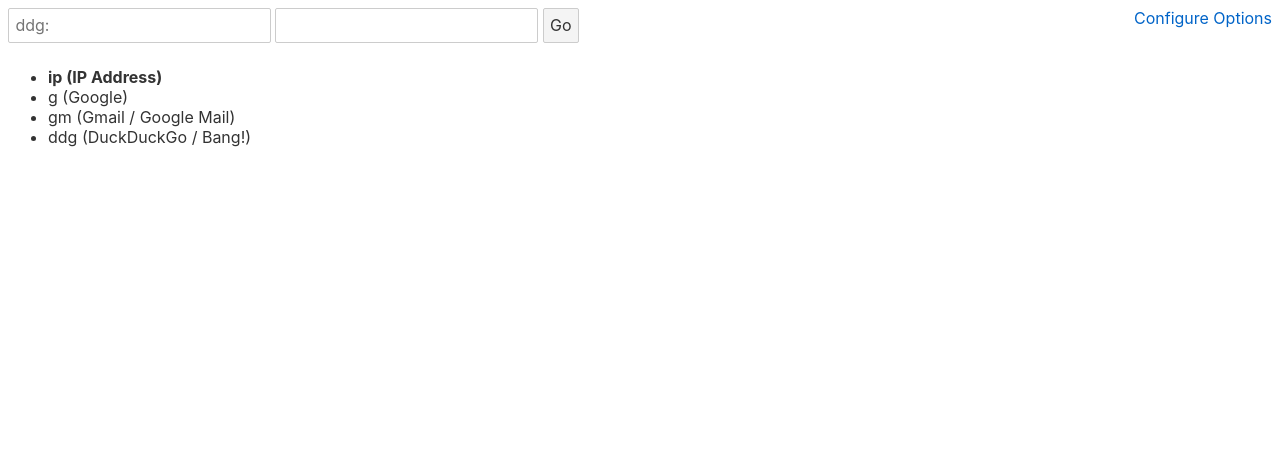
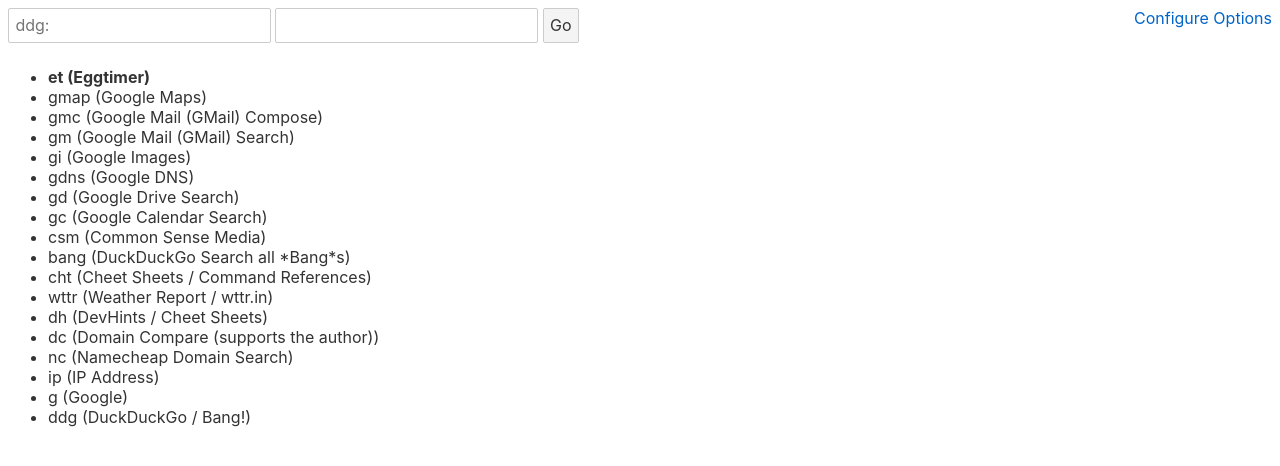
Before and after one commit to chrisputnam9/quixer, a Svelte app: page / in a window 1280 px wide. Shown: the top 466 px of the page. Built offline with nearby package versions, Linux system fonts and the light colour scheme.

Commit message:
Added some default services In progress - search via query string

```diff
--- a/src/data/default-config.js
+++ b/src/data/default-config.js
@@ -67,29 +67,176 @@
       },
       active: true
     },
+
     {
       id: '1',
-      alias: 'gm',
-      name: 'Gmail / Google Mail',
-      action: {
-        url: 'https://mail.google.com/mail/u/0/#search/%s'
-      }
-    },
-    {
-      id: '2',
       alias: 'g',
       name: 'Google',
       action: {
-        url: 'https://www.google.com/search?hl=en&q=%s'
-      }
+        url: 'https://google.com/search?q=%s'
+      },
+      active: true
     },
+
+    {
+      id: '2',
+      alias: 'gc',
+      name: 'Google Calendar Search',
+      action: {
+        url: 'https://calendar.google.com/calendar/r/search?q=%s'
+      },
+      active: true
+    },
+
     {
       id: '3',
+      alias: 'gd',
+      name: 'Google Drive Search',
+      action: {
+        url: 'https://drive.google.com/drive/search?q=%s'
+      },
+      active: true
+    },
+
+    {
+      id: '4',
+      alias: 'gdns',
+      name: 'Google DNS',
+      action: {
+        url: 'https://dns.google.com/query?name=%s'
+      },
+      active: true
+    },
+
+    {
+      id: '5',
+      alias: 'gi',
+      name: 'Google Images',
+      action: {
+        url: 'https://www.google.com/search?tbm=isch&q=%s'
+      },
+      active: true
+    },
+
+    {
+      id: '6',
+      alias: 'gm',
+      name: 'Google Mail (GMail) Search',
+      action: {
+        url: 'https://mail.google.com/mail/u/0/#search/%s'
+      },
+      active: true
+    },
+
+    {
+      id: '7',
+      alias: 'gmc',
+      name: 'Google Mail (GMail) Compose',
+      action: {
+        url: 'https://mail.google.com/mail/u/0/?view=cm&fs=1&to=%s'
+      },
+      active: true
+    },
+
+    {
+      id: '8',
+      alias: 'gmap',
+      name: 'Google Maps',
+      action: {
+        url: 'https://www.google.com/maps/search/%s?hl=en&source=opensearch'
+      },
+      active: true
+    },
+
+    {
+      id: '9',
+      alias: 'et',
+      name: 'Eggtimer',
+      action: {
+        url:
+          'https://e.ggtimer.com/%s?theme=gg_timer_digital&hideToolbar=true&hideNudge=true'
+      },
+      active: true
+    },
+
+    {
+      id: '10',
       alias: 'ip',
       name: 'IP Address',
       action: {
         url: 'https://ip-api.com/#%s'
-      }
+      },
+      active: true
+    },
+
+    {
+      id: '11',
+      alias: 'nc',
+      name: 'Namecheap Domain Search',
+      action: {
+        url: 'https://www.namecheap.com/domains/registration/results/?domain='
+      },
+      active: true
+    },
+
+    {
+      id: '12',
+      alias: 'dc',
+      name: 'Domain Compare (supports the author)',
+      action: {
+        url: 'https://www.domcomp.com/?refcode=60a8fe0a77b1e604078ba0ed'
+      },
+      active: true
+    },
+
+    {
+      id: '13',
+      alias: 'dh',
+      name: 'DevHints / Cheet Sheets',
+      action: {
+        url: 'https://devhints.io/%s'
+      },
+      active: true
+    },
+
+    {
+      id: '14',
+      alias: 'wttr',
+      name: 'Weather Report / wttr.in',
+      action: {
+        url: 'https://wttr.in/%s'
+      },
+      active: true
+    },
+
+    {
+      id: '15',
+      alias: 'cht',
+      name: 'Cheet Sheets / Command References',
+      action: {
+        url: 'https://cheat.sh/%s'
+      },
+      active: true
+    },
+
+    {
+      id: '16',
+      alias: 'bang',
+      name: 'DuckDuckGo Search all *Bang*s',
+      action: {
+        url: 'https://next.duckduckgo.com/bang?q=%s'
+      },
+      active: true
+    },
+
+    {
+      id: '17',
+      alias: 'csm',
+      name: 'Common Sense Media',
+      action: {
+        url: 'https://www.commonsensemedia.org/search/%s'
+      },
+      active: true
     }
   ]
 };
--- a/src/view/Search.svelte
+++ b/src/view/Search.svelte
@@ -2,7 +2,9 @@
   import { config } from '../store/config.js';
 
   let search_category = '',
-    search_phrase = '';
+    search_phrase = '',
+    elSearchCategory,
+    elSearchPhrase;
 
   const services = config.getValue('services');
   let results = services;
@@ -51,17 +53,26 @@
       alert('Action for ' + defaultResult.name + ' not yet supported');
     }
   }
+
+  // Quick and dirty query parse
+  const query_pattern = /^\?q=([^&]+)(&|=|$)/;
+  const match = document.location.search.match(query_pattern);
+  if (match) {
+    const search_split = decodeURI(match[1]).split(/ |:/);
+    console.log(search_split);
+  }
 </script>
 
 <form on:submit|preventDefault={search}>
   <input
     class="search_category"
+    bind:this={elSearchCategory}
     bind:value={search_category}
     on:keyup={filterResults}
     on:change={complete}
     placeholder="ddg:"
   />
-  <input class="search_category" bind:value={search_phrase} />
+  <input class="search_phrase" bind:this={elSearchPhrase} bind:value={search_phrase} />
   <button type="submit">Go</button>
 </form>
 <ul>
```
